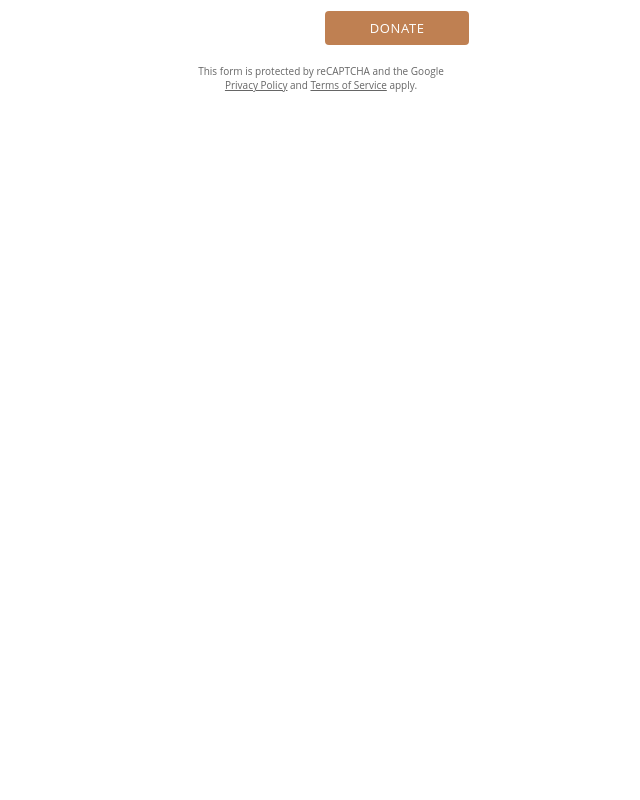
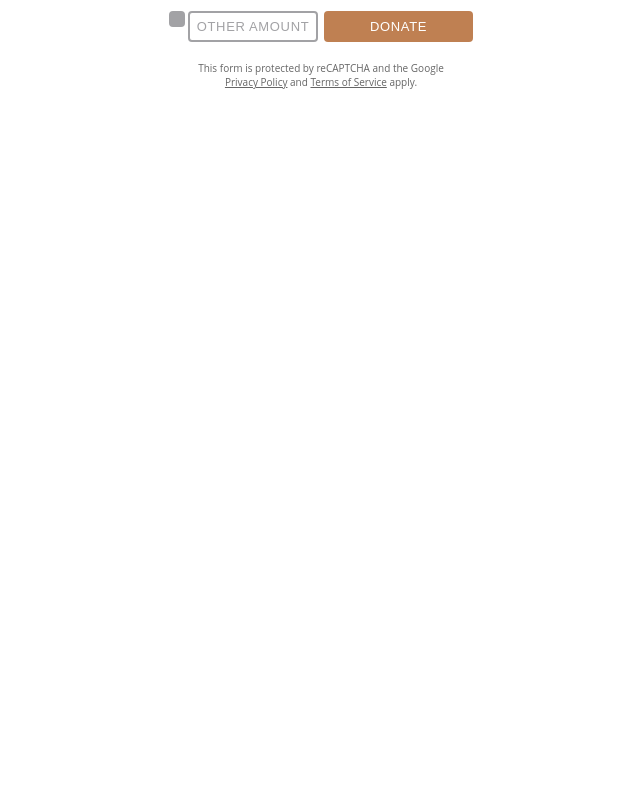
Before and after one commit to morja/stripe-donation-form, a PHP site: page / in a window 1280 px wide. Shown: the whole page, without its empty margins (319-959 px from the left). Run offline with PHP 8.4, Linux system fonts and the light colour scheme; data that the repository does not hold is empty; a stand-in replaces the project's code that opens the database connection; some libraries are stand-ins or nearby versions.

Commit message:
improved html/css with flexbox

```diff
--- a/index.php
+++ b/index.php
@@ -8,7 +8,7 @@ include('config.php');
 <html>
   <head>
     <title><?php echo $config['product_descriptiion']; ?></title>
-    <link rel="stylesheet" href="<?php echo $config['base_path']; ?>/main.css">
+    <link rel="stylesheet" href="<?php echo $config['base_path']; ?>/main.css?v=2.0">
 
     <!-- Load Stripe.js on your website. -->
     <script src="https://js.stripe.com/v3"></script>
@@ -22,23 +22,12 @@ include('config.php');
 
     <!-- Create a button that your customers click to complete their purchase. Customize the styling to suit your branding. -->
     <script type="text/javascript">
-    function showhide(id){
+    function setSymbol(symbol){
       if (document.getElementById) {
-        var divid = document.getElementById(id);
-        var divs = document.getElementsByClassName("currency_option");
+        var divs = document.getElementsByClassName("currency_symbol");
         for(var i=0;i<divs.length;i++) {
-          divs[i].style.display = "none";
+          divs[i].innerHTML = symbol;
         }
-        var divs = document.getElementsByClassName('amount');
-        for(var i=0;i<divs.length;i++) {
-          divs[i].classList.remove('active');
-        }
-        var divs = document.getElementsByName('other_amount');
-        for(var i=0;i<divs.length;i++) {
-          divs[i].value = 'Other Amount';
-        }
-        divid.style.display = "block";
-        document.getElementById(id+"_custom").style.display = "block";
       }
       return false;
     }
@@ -68,42 +57,53 @@ include('config.php');
     <center>
         <div id="buttons">
             <?php if ($config['subscription']) { ?>
-            <div class="row row1">
-                <button id="method_once" name="method" onclick="choose(this);" value="payment" class="method active">ONCE</button>
-                <button id="method_monthly" name="method" onclick="choose(this);" value="subscription" class="method">MONTHLY</button>
+            <div class="row">
+                <div class="section">
+                    <div class="section-child">
+                        <button id="method_once" name="method" onclick="choose(this);" value="payment" class="method active">ONCE</button>
+                    </div>
+                    <div class="section-child">
+                        <button id="method_monthly" name="method" onclick="choose(this);" value="subscription" class="method">MONTHLY</button>
+                    </div>
+                </div>
             </div>
               <?php }  ?>
-            <div class="row row2">
+            <div class="row">
+                <div class="section">
                 <?php
                 $first_active = " active";
                 foreach ($config['currencies'] as $currency => $symbol) { ?>
-                    <button id="currency_<?php echo strtolower($currency);?>" name="currency" onclick="unchoose('amount'); choose(this); showhide(this.value);" class="currency<?php echo $first_active; ?>" value="<?php echo strtolower($currency);?>"><?php echo $currency;?></button>
+                    <div class="section-child">
+                        <button id="currency_<?php echo strtolower($currency);?>" name="currency" onclick="unchoose('amount'); choose(this); setSymbol('<?php echo $symbol;?>');" class="currency<?php echo $first_active; ?>" value="<?php echo strtolower($currency);?>"><?php echo $currency;?></button>
+                    </div>
                     <?php
                     $first_active = "";
-                } ?></div>
-            <div class="row row3">
-              <?php foreach ($config['currencies'] as $currency => $symbol) { ?>
-                <div id="<?php echo strtolower($currency);?>" class="currency_option">
+                } ?></div></div>
+            <div class="row">
+                <div class="section">
                 <?php foreach ($config['amounts'] as $amount) { ?>
-                    <button id="button_<?php echo strtolower($currency.$amount);?>" onclick="choose(this);" role="link" type="button" name="fixed_amount" class="amount" value="<?php echo $amount; ?>"><?php echo $symbol; ?><?php echo $amount; ?></button>
-                <?php } ?></div>
-              <?php } ?>
+                    <div class="section-child">
+                        <button id="button_<?php echo $amount;?>" onclick="choose(this);" role="link" type="button" name="fixed_amount" class="amount" value="<?php echo $amount; ?>"><span class="currency_symbol"><?php echo reset($config['currencies']); ?></span><?php echo $amount; ?></button>
+                    </div>
+                <?php } ?>
+                </div>
             </div>
-            <div class="row row4">
-                <div>
-                <?php foreach ($config['currencies'] as $currency => $symbol) {?>
-                    <div id="<?php echo strtolower($currency);?>_custom" class="currency_option custom_amount_left">
-                        <div class="table">
-                          <div class="currsym"><?php echo $symbol; ?></div>
-                          <div class="custom_amount">
-                            <input id="input_<?php echo strtolower($currency);?>" type="text" onfocus="choose(this); this.value = '';" onblur="if(this.value=='') {this.value='Other Amount';}" onkeyup="value=value.replace(/[^\d]/g,'')" name="other_amount" value="Other Amount" min="5" class="amount">
-                           </div>
+            <div class="row">
+                <div class="section">
+                    <div class="section-child">
+                            <div class="custom_amount">
+                              <div class="currency_symbol"><?php echo reset($config['currencies']); ?></div>
+                              <div class="amount_input">
+                                <input id="input_<?php echo strtolower($currency);?>" type="text" onfocus="choose(this); this.value = '';" onblur="if(this.value=='') {this.value='Other Amount';}" onkeyup="value=value.replace(/[^\d]/g,'')" name="other_amount" value="Other Amount" min="5"  class="amount">
+                            </div>
                         </div>
                     </div>
-                <?php }  ?>
+                    <div class="section-child">
+                        <button id="checkout-button" role="link" type="button" name="checkout-button" class="">DONATE</button>
+                    </div>
                 </div>
-                <button id="checkout-button" role="link" type="button" name="checkout-button" class="">DONATE</button>
             </div>
+        </div>
 
             <div id="error-message"></div>
 
--- a/main.css
+++ b/main.css
@@ -1,87 +1,81 @@
 body {
   font-family: 'Open Sans', sans-serif;
+  font-size: 13px;
 }
 #buttons {
-  max-width: 300px;
-}
-.row {
-  width: 100%;
-  white-space: nowrap;
-}
-.row1 * {
-  width: calc(50% - 8px);
-}
-.row2 * {
-  width: calc(33% - 8px);
-}
-.row3 div * {
-  width: calc(25% - 9px);
+  max-width: 310px;
 }
 
-.custom_amount_left {
-  padding-left: 2px;
+.row {
+  display: flex;
+  flex-flow: row wrap;
 }
-.row4 > * {
-  display: inline-block;
-  width: calc(50% - 6px);
+
+.section {
+  display: flex;
+  flex-flow: row nowrap;
+  flex: 1;
+  min-width: 0;
+  border: 0;
 }
-.row4 .table > * {
-  display: inline-block;
+
+.section-child {
+  padding:3px 3px;
+  display: flex;
+  flex-flow: column nowrap;
+  align-items: center;
+  flex: 1;
+  min-width: 0;
 }
-.row4 .custom_amount {
-  width: calc(100% - 15px);
+
+.custom_amount div {
+  float:left;
 }
-.row4 .custom_amount input {
+.custom_amount .amount_input {
+  width: calc(100% - 19px);
+  margin-left: 3px;
+}
+.custom_amount input {
   width: 100%;
-  margin:3px 0px 3px 0;
   background-color:#fff;
   color:#a2a2a5;
-  padding:5px 5px;
-  margin:3px 0 3px 0px;
   border: 2px;
   border-radius: 4px;
   border-width: 2px;
   border-style: solid;
   border-color: #a2a2a5;
-  height: 30px;
+  height: 31px;
+  padding:8px 5px;
+  text-align: center;
 }
-.row4 .currsym {
+.custom_amount .currency_symbol {
   background-color:#a2a2a5;
   color:#FFF;
-  padding:4px 2px;
-  margin:3px 0;
+  padding:8px 3px;
+  width: 10px;
   border:0;
   border-radius:4px;
-  font-size: 1em;
   font-weight: normal;
-  width: 10px;
 }
 
 button, input {
   background-color:#a7a2a2;
-  font-family: 'Open Sans', sans-serif;
   text-transform: uppercase;
   letter-spacing: 0.05em;
-  font-size: 13px !important;
   font-weight: 400;
-  line-height: normal;
   color:#FFF;
   padding:8px 8px;
-  margin:3px;
   border:0;
   border-radius:4px;
   font-size:1em;
+  width: 100%;
 }
 .active, #checkout-button {
   background-color:#bf8052;
   border-color: #bf8052;
 }
 #checkout-button {
-  margin:3px 3px 3px 6px;
   cursor: pointer;
-}
-.currency_option:nth-of-type(2), .currency_option:nth-of-type(3) {
-  display: none;
 }
 #error-message {
   font-size: 12px;
```
